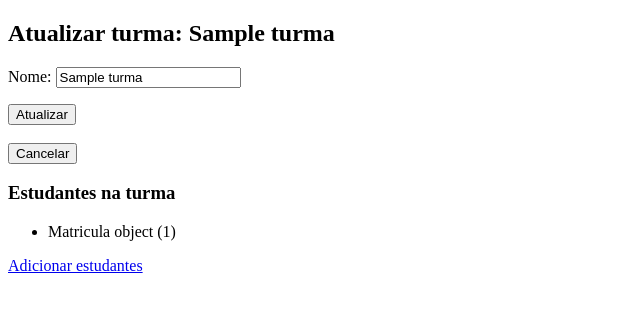
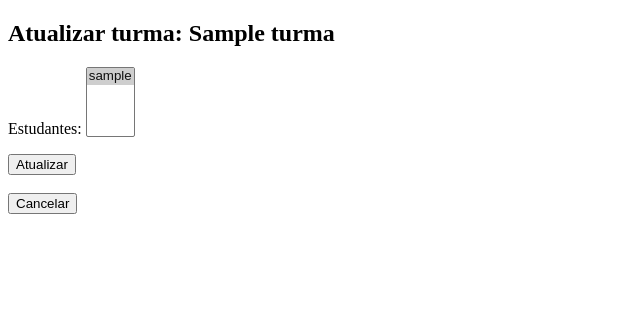
Before and after one commit to lfnd0/T_Fail, a Django app: page /professores/turma/1/ in a window 1280 px wide. Shown: the part 108-420 px from the top of the page, without its empty margins (0-640 px from the left). Run offline with Django 3.2, Linux system fonts and the light colour scheme; a user stored in the database is signed in; tables that the repository leaves empty hold one stand-in row (values such as "Sample post").

Commit message:
Adição estudante-turma :x:

```diff
--- a/turmas/admin.py
+++ b/turmas/admin.py
@@ -1,9 +1,8 @@
 from django.contrib import admin
 
-from .models import User, Estudante, Professor, Turma, Matricula
+from .models import User, Estudante, Professor, Turma
 
 admin.site.register(User)
 admin.site.register(Estudante)
 admin.site.register(Professor)
 admin.site.register(Turma)
-admin.site.register(Matricula)
--- a/turmas/models.py
+++ b/turmas/models.py
@@ -7,7 +7,7 @@ class User(AbstractUser):
     is_professor = models.BooleanField(default=False)
 
     USERNAME_FIELD = 'email'
-    REQUIRED_FIELDS =['username']
+    REQUIRED_FIELDS = ['username']
 
     def __str__(self):
         return self.username
@@ -26,11 +26,8 @@ class Professor(models.Model):
 
 class Turma(models.Model):
     professor = models.ForeignKey(Professor, on_delete=models.CASCADE, related_name='turmas')
+    estudantes = models.ManyToManyField(Estudante, null=True, blank=True)
     nome = models.CharField(max_length=100)
 
     def __str__(self):
         return self.nome
-
-class Matricula(models.Model):
-    turma = models.ForeignKey(Turma, on_delete=models.CASCADE, related_name='matriculas')
-    estudantes = models.ManyToManyField(Estudante)
--- a/turmas/templates/usuario/professores/atualizar_turma_form.html
+++ b/turmas/templates/usuario/professores/atualizar_turma_form.html
@@ -8,13 +8,4 @@
             <button type="submit">Atualizar</button><br><br>
         </form>
         <a href="{% url 'professores:listar_turmas' %}"><button>Cancelar</button></a>
-    <h3>Estudantes na turma</h3>
-        {% for matricula in matriculas %}
-            <ul>
-                <li>{{ matricula }}</li>
-            </ul>
-        {% empty %}
-            <p>Turma sem estudantes.</p>
-        {% endfor %}
-            <a href="{% url 'professores:adicionar_estudante' turma.pk %}">Adicionar estudantes</a>
 {% endblock %}
--- a/turmas/templates/usuario/professores/listar_turmas.html
+++ b/turmas/templates/usuario/professores/listar_turmas.html
@@ -13,7 +13,7 @@
         {% for turma in turmas.all %}
             <tr>
                 <td><a href="{% url 'professores:atualizar_turma' turma.pk %}">{{ turma.nome }}</a></td>
-                <td>{{ turma.qtd_matriculas }}</td>
+                <td>{{ turma.estudante }}</td>
             </tr>
         {% empty %}
             <tr>
--- a/turmas/urls.py
+++ b/turmas/urls.py
@@ -5,10 +5,13 @@ from .views import estudantes, professores, usuarios
 urlpatterns = [
     path('', usuarios.home, name='home'),
 
+    path('estudantes/', include(([
+        path('', estudantes.TurmaListView.as_view(), name='listar_turmas_estudante')
+    ], 'usuario'), namespace='estudantes')),
+
     path('professores/', include(([
         path('', professores.TurmaListView.as_view(), name='listar_turmas'),
         path('turma/adicionar/', professores.TurmaCreateView.as_view(), name='adicionar_turma'),
-        path('turma/<int:pk>/', professores.TurmaUpdateView.as_view(), name='atualizar_turma'),
-        path('turma/<int:pk>/adicionar/matricula/', professores.adicionar_estudante, name='adicionar_estudante'),
+        path('turma/<int:pk>/', professores.TurmaUpdateView.as_view(), name='atualizar_turma')
     ], 'usuario'), namespace='professores'))
 ]
--- a/turmas/views/professores.py
+++ b/turmas/views/professores.py
@@ -6,8 +6,8 @@ from django.utils.decorators import method_decorator
 from django.urls import reverse
 from django.db.models import Count
 
-from ..models import User, Turma, Matricula
-from ..forms import ProfessorSignUpForm, MatriculaForm
+from ..models import User, Turma
+from ..forms import ProfessorSignUpForm
 from ..decorators import professor_required
 
 class ProfessorSignUpView(CreateView):
@@ -32,8 +32,7 @@ class TurmaListView(ListView):
     template_name = 'usuario/professores/listar_turmas.html'
 
     def get_queryset(self):
-        queryset = self.request.user.professor.turmas \
-            .annotate(qtd_matriculas=Count('matriculas', distinct=True))
+        queryset = self.request.user.professor.turmas
         return queryset
 
 @method_decorator([login_required, professor_required], name='dispatch')
@@ -51,32 +50,12 @@ class TurmaCreateView(CreateView):
 @method_decorator([login_required, professor_required], name='dispatch')
 class TurmaUpdateView(UpdateView):
     model = Turma
-    fields = ('nome', )
+    fields = ('estudantes', )
     context_object_name = 'turma'
     template_name = 'usuario/professores/atualizar_turma_form.html'
-
-    def get_context_data(self, **kwargs):
-        kwargs['matriculas'] = self.get_object().matriculas.annotate()
-        return super().get_context_data(**kwargs)
 
     def get_queryset(self):
         return self.request.user.professor.turmas.all()
 
     def get_success_url(self):
         return reverse('professores:listar_turmas')
-
-@login_required
-@professor_required
-def adicionar_estudante(request, pk):
-    turma = get_object_or_404(Turma, pk=pk, professor=request.user.professor)
-
-    if request.method == 'POST':
-        form = MatriculaForm(request.POST)
-        if form.is_valid():
-            matricula = form.save(commit=False)
-            matricula.turma = turma
-            matricula.save()
-            return redirect('professores:listar_turmas')
-    else:
-        form = MatriculaForm()
-    return render(request, 'usuario/professores/adicionar_matricula_form.html', {'turma':turma, 'form':form})
--- a/turmas/views/usuarios.py
+++ b/turmas/views/usuarios.py
@@ -9,5 +9,5 @@ def home(request):
         if request.user.is_professor:
             return redirect('professores:listar_turmas')
         else:
-            return render(request, 'usuario/home.html')
+            return redirect('estudantes:listar_turmas_estudante')
     return render(request, 'usuario/home.html')
```
Also changed, not shown: turmas/forms.py (+3 -13 lines), turmas/templates/usuario/estudantes/listar_turmas_estudante.html (added, +12 -0 lines), turmas/templates/usuario/professores/adicionar_matricula_form.html (deleted, +0 -11 lines), turmas/views/estudantes.py (+13 -2 lines), turmas/migrations/0001_initial.py, turmas/migrations/0002_auto_20190909_1437.py, turmas/migrations/0002_matricula.py (deleted), turmas/migrations/0003_auto_20190909_1307.py (deleted), turmas/migrations/0003_auto_20190909_1503.py (added), turmas/migrations/0004_auto_20190909_1509.py (added).
